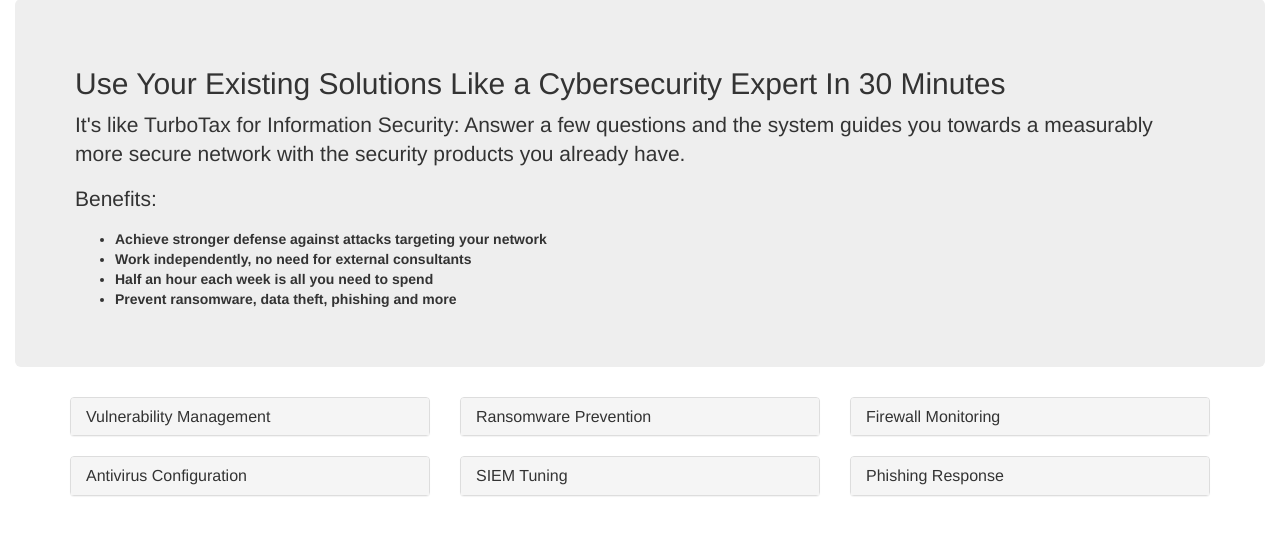
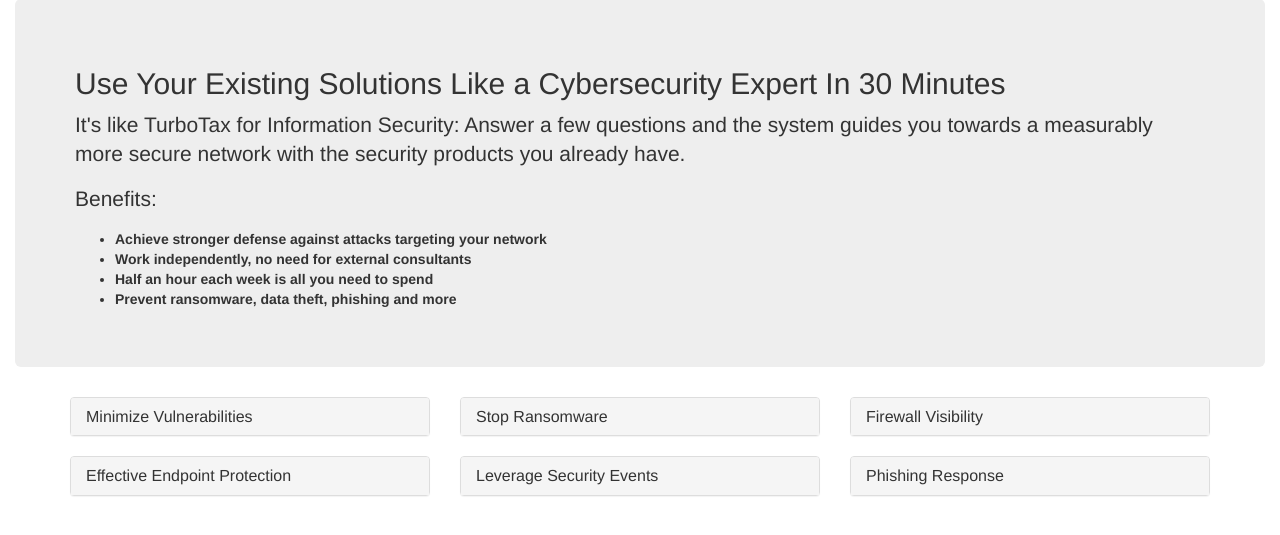
Before and after one commit to aldo195/wannacrypopquiz, a Django app: page / in a window 1280 px wide. Shown: the part 73-608 px from the top of the page. Run offline with Django 3.2, Linux system fonts and the light colour scheme; some libraries are stand-ins or nearby versions.

Commit message:
final touches

```diff
--- a/wannacrydjango/quiz/templates/quiz/bnm/results.html
+++ b/wannacrydjango/quiz/templates/quiz/bnm/results.html
@@ -82,8 +82,8 @@
         </p>
         <h3>What's next?</h3>
         <p>
-            Awareness is not the final step in taking down a ransomware outbreak. You need to be positioned to also act
-            quickly. We’ll be adding Incident Response drills soon, in the meanwhile check how well you’re proactively
+            Awareness is not the final step in taking down a ransomware outbreak. You need to be positioned to quickly and effectively
+            stop the infection from spreading. We’ll be adding Incident Response drills soon, in the meanwhile check how well you’re proactively
             preventing outbreaks in the <a href="/drill/1/1/">Basic Workstation Inventory</a> drill.
         </p>
     {% endif %}
--- a/wannacrydjango/quiz/templates/quiz/categories.html
+++ b/wannacrydjango/quiz/templates/quiz/categories.html
@@ -20,7 +20,7 @@
                    <div class="panel panel-default">
                        <div class="panel-heading">
                            <h2 class="panel-title">
-                           <a data-toggle="collapse" href="#collapse-vm">Vulnerability Management</a>
+                           <a data-toggle="collapse" href="#collapse-vm">Minimize Vulnerabilities</a>
                            </h2>
                        </div>
                        <div id="collapse-vm" class="panel-collapse collapse">
@@ -60,7 +60,7 @@
                    <div class="panel panel-default">
                        <div class="panel-heading">
                            <h2 class="panel-title">
-                           <a data-toggle="collapse" href="#collapse-rp">Ransomware Prevention</a>
+                           <a data-toggle="collapse" href="#collapse-rp">Stop Ransomware</a>
                            </h2>
                        </div>
                 <div id="collapse-rp" class="panel-collapse collapse">
@@ -78,7 +78,7 @@
                    <div class="panel panel-default">
                        <div class="panel-heading">
                            <h2 class="panel-title">
-                           <a data-toggle="collapse" href="#collapse-fm">Firewall Monitoring</a>
+                           <a data-toggle="collapse" href="#collapse-fm">Firewall Visibility</a>
                            </h2>
                        </div>
                 <div id="collapse-fm" class="panel-collapse collapse">
@@ -95,7 +95,7 @@
                    <div class="panel panel-default">
                        <div class="panel-heading">
                            <h2 class="panel-title">
-                           <a data-toggle="collapse" href="#collapse-ac">Antivirus Configuration</a>
+                           <a data-toggle="collapse" href="#collapse-ac">Effective Endpoint Protection</a>
                            </h2>
                        </div>
                 <div id="collapse-ac" class="panel-collapse collapse">
@@ -110,7 +110,7 @@
                    <div class="panel panel-default">
                        <div class="panel-heading">
                            <h2 class="panel-title">
-                           <a data-toggle="collapse" href="#collapse-st">SIEM Tuning</a>
+                           <a data-toggle="collapse" href="#collapse-st">Leverage Security Events</a>
                            </h2>
                        </div>
                 <div id="collapse-st" class="panel-collapse collapse">
```
